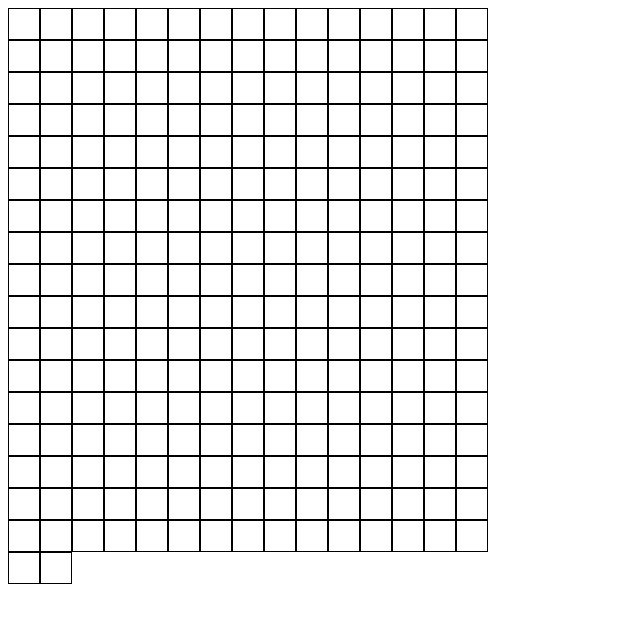
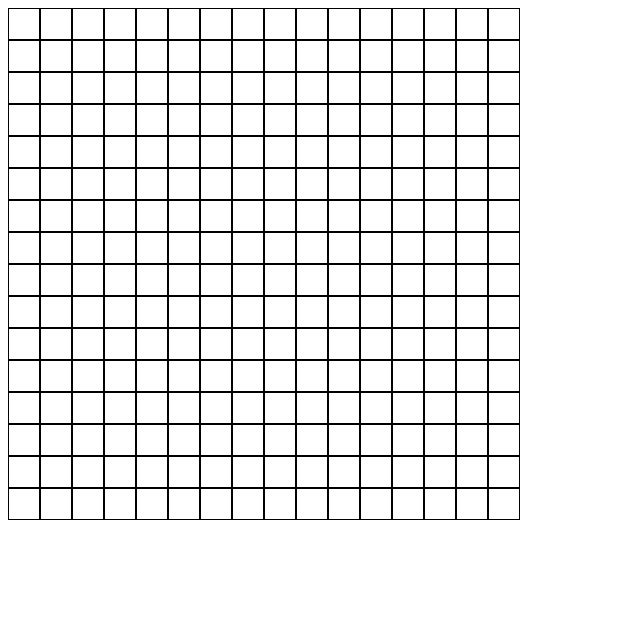
Before and after one commit to 1stub/etch-a-sketch, a plain HTML site: page index.html in a window 1280 px wide. Shown: the whole page, without its empty margins (0-640 px from the left). Drawn offline with Linux system fonts and the light colour scheme.

Commit message:
fixed grid sizing

```diff
--- a/css/styles.css
+++ b/css/styles.css
@@ -1,8 +1,8 @@
 .grid{
     display: flex;
     flex-wrap: wrap;
-    width: 480px;
-    height: 480px;
+    width: 512px;
+    height: 512px;
     flex: 1;
 }
 .grid div{
--- a/js/script.js
+++ b/js/script.js
@@ -1,7 +1,7 @@
 const gridMap = document.querySelector('.grid');
 
 function createGrid(size){
-    for(let i = 0; i <= size; i++){
+    for(let i = 0; i < size; i++){
         const block = document.createElement('div');
         block.classList.add('block');
         gridMap.appendChild(block);
```
